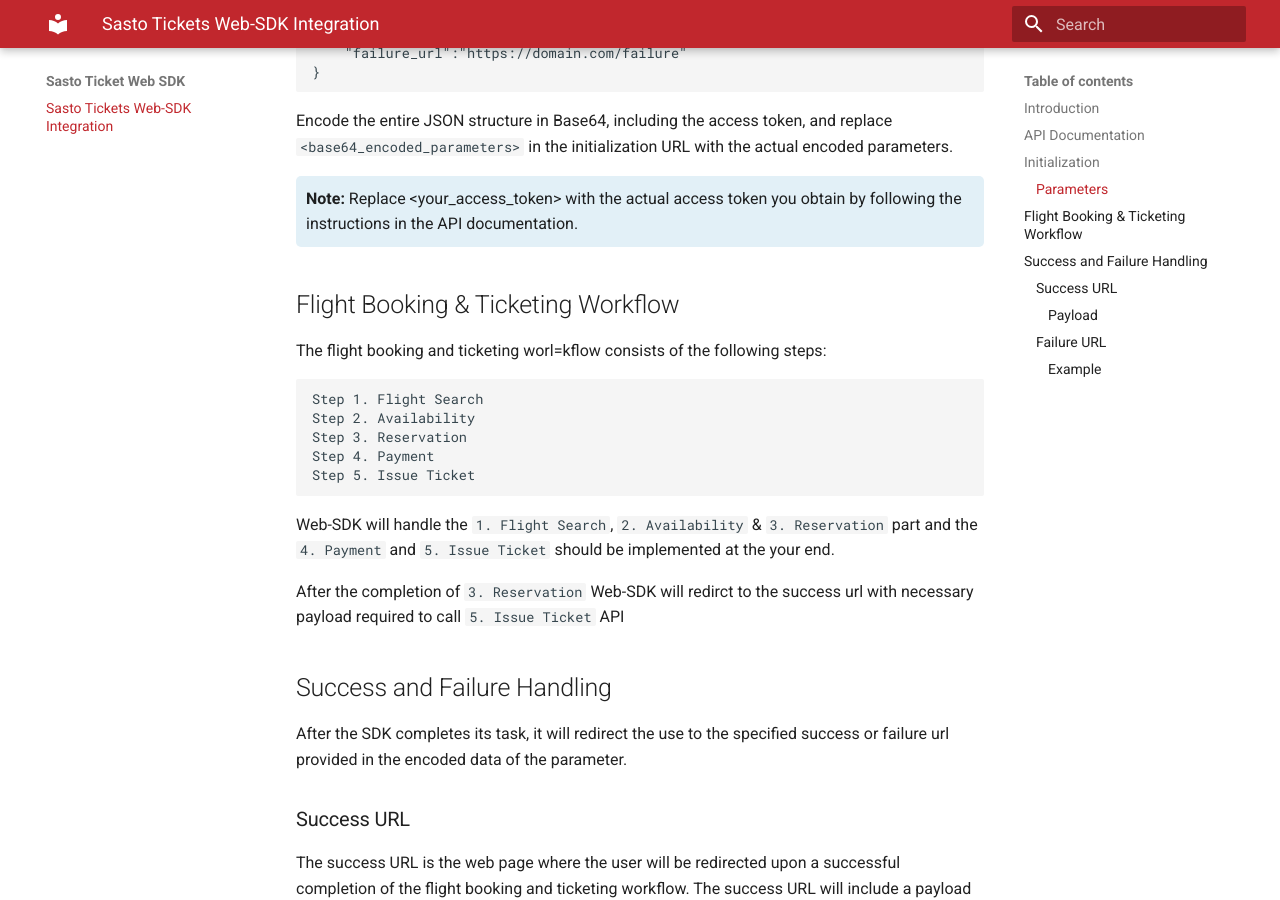
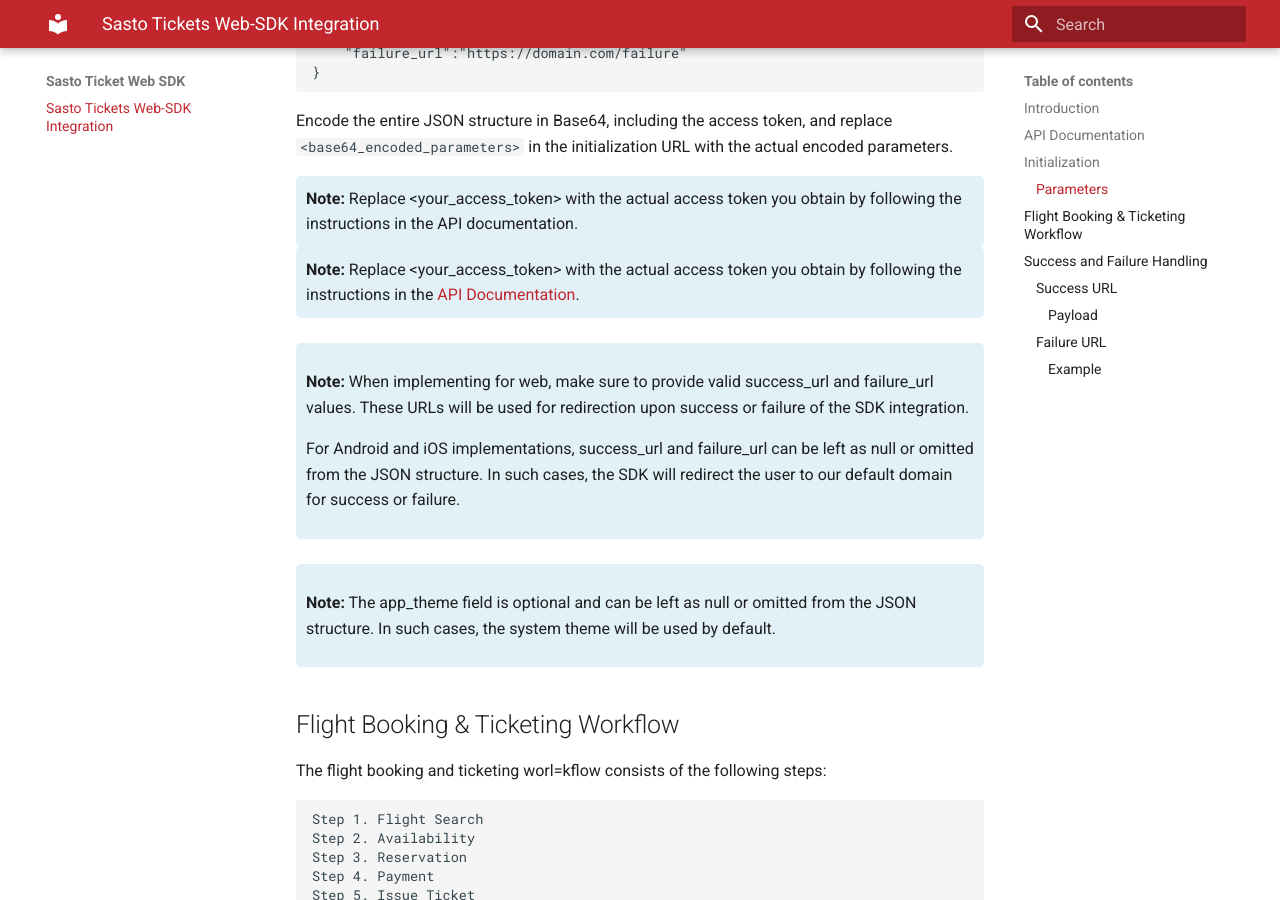
Before and after one commit to app-sastotickets/web-app-sdk-docs, an MkDocs documentation site: the page built from docs/index.md, in a window 1280 px wide and 900 px high, scrolled down 941 px. Built offline with MkDocs 1.6.1 and Material for MkDocs 9.7.7, drawn with Linux system fonts in a browser that asks for light colours.

Commit message:
Update index.md
Update note regarding parameters

```diff
--- a/docs/index.md
+++ b/docs/index.md
@@ -32,6 +32,14 @@
 Encode the entire JSON structure in Base64, including the access token, and replace `<base64_encoded_parameters>` in the initialization URL with the actual encoded parameters.
 
 <div style="background-color: #E2F0F7; padding:10px; border-radius:5px "><b>Note:</b> Replace &ltyour_access_token> with the actual access token you obtain by following the instructions in the API documentation.</div>
+
+<div style="background-color: #E2F0F7; padding:10px; border-radius:5px;"><b>Note:</b> Replace &ltyour_access_token> with the actual access token you obtain by following the instructions in the <a href="https://sastotickets-integration-b2b.web.app">API Documentation</a>.</div>
+
+<div style="background-color: #E2F0F7; padding:10px; border-radius:5px; margin-top: 25px; "><p><b>Note:</b> When implementing for web, make sure to provide valid success_url and failure_url values. These URLs will be used for redirection upon success or failure of the SDK integration.</p>
+
+<p>For Android and iOS implementations, success_url and failure_url can be left as null or omitted from the JSON structure. In such cases, the SDK will redirect the user to our default domain for success or failure.</p></div>
+
+<div style="background-color: #E2F0F7; padding:10px; border-radius:5px;  margin-top: 25px; "><p><b>Note:</b> The app_theme field is optional and can be left as null or omitted from the JSON structure. In such cases, the system theme will be used by default.</div>
 
 ## Flight Booking & Ticketing Workflow
 
```
